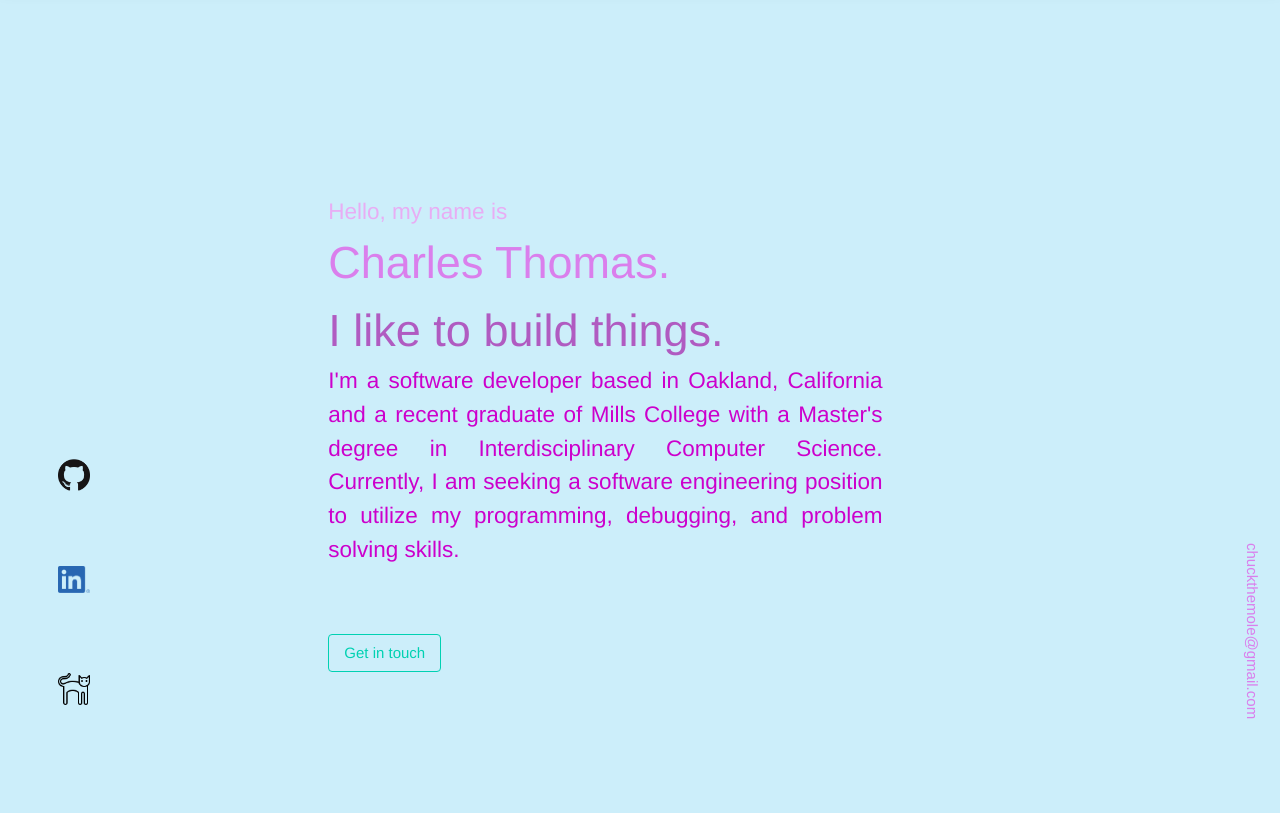
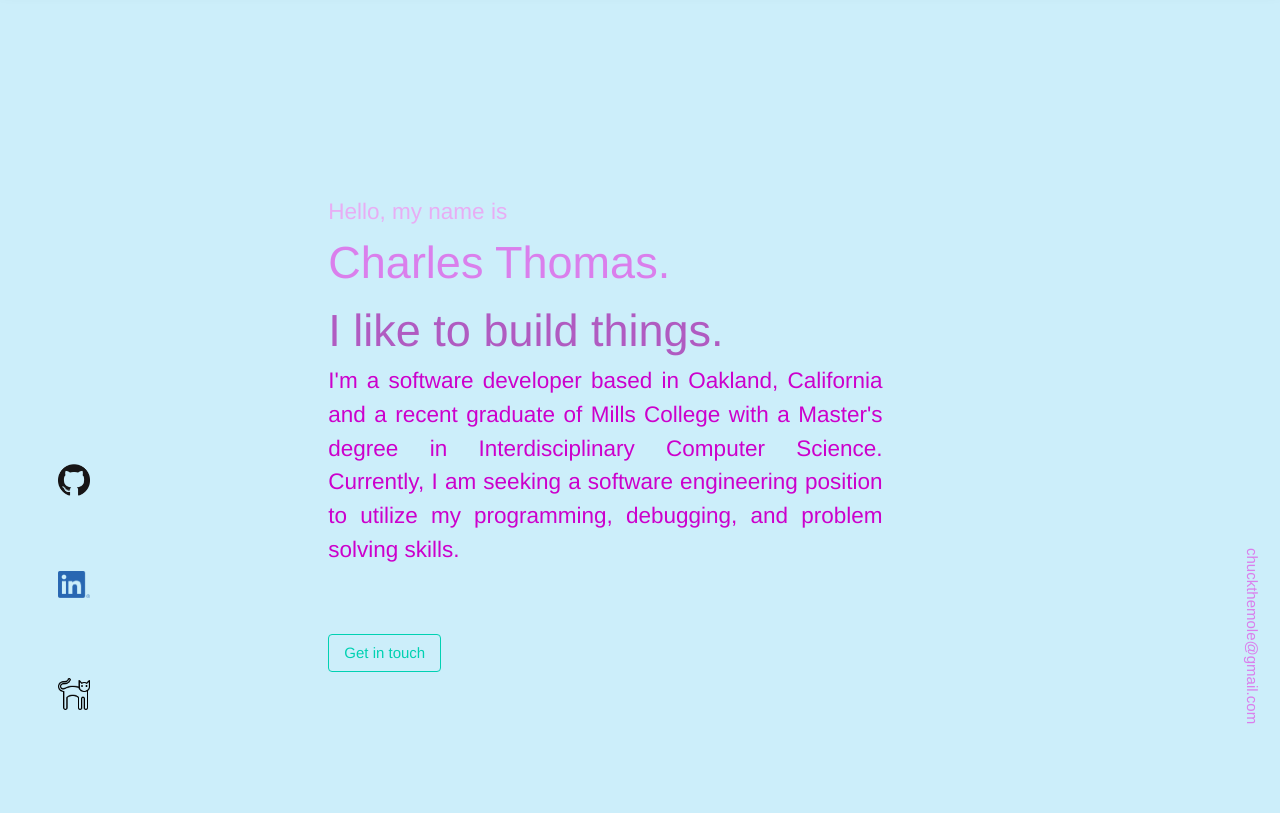
Before and after one commit to chuckthemole/website, a Django app: page / in a window 1280 px wide. Shown: the part 24-837 px from the top of the page. Run offline with Django 3.2, Linux system fonts and the light colour scheme; some libraries are stand-ins or nearby versions.

Commit message:
Change vh icons

```diff
--- a/chucksite/templates/chucksite/base.html
+++ b/chucksite/templates/chucksite/base.html
@@ -108,7 +108,7 @@
   <div class="columns">
 
     <div class="menu column is-2 sidebar">
-      <div class="columns is-multiline" style="height: 90vh;">
+      <div class="columns is-multiline" style="height: 85vh;">
         <div class="column is-full" style="margin-top: auto; padding: 0px;">
           <div class="columns is-multiline">
             <a class="column" href="https://github.com/chuckthemole" target="_blank">
@@ -129,7 +129,6 @@
               </figure>
             </a>
           </div>
-          <div class="column is-full"></div>
         </div>
       </div>
     </div>
@@ -142,13 +141,12 @@
     </section>
 
     <div class="menu column is-2 sidebar">
-      <div class="columns is-centered is-multiline" style="height: 90vh;">
+      <div class="columns is-centered is-multiline" style="height: 85vh;">
         <div class="column is-full" style="margin-top: auto; padding: 0px;">
           <div class="columns is-multiline">
             <a class="column is-full email" href="mailto:chuckthemole@gmail.com">
               chuckthemole@gmail.com
             </a>
-            <div class="column is-full"></div><div class="column is-full"></div>
           </div>
         </div>
       </div>
```
